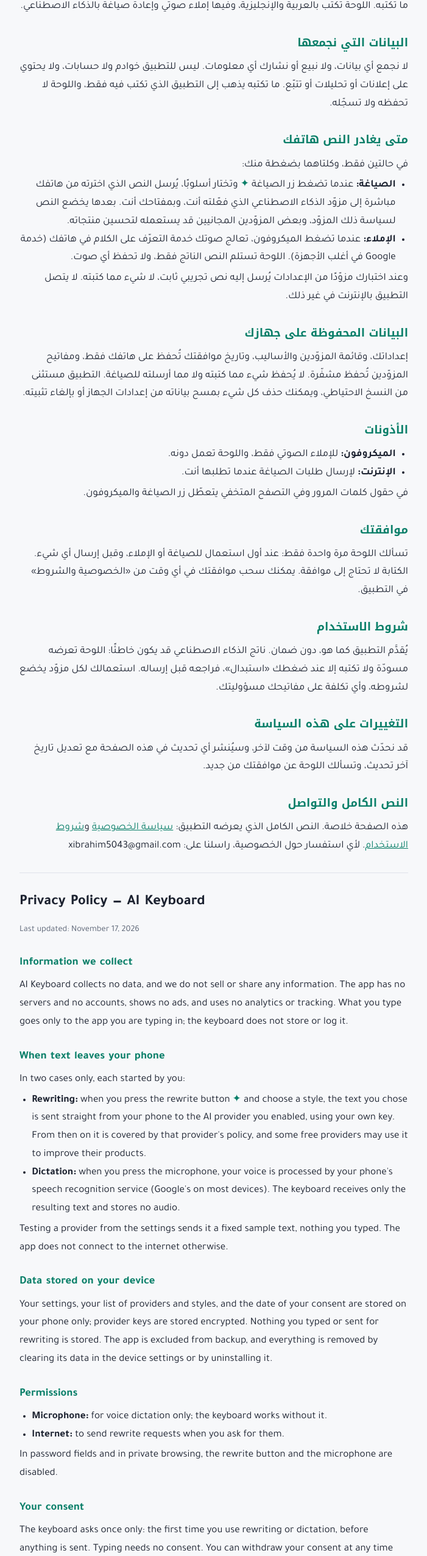
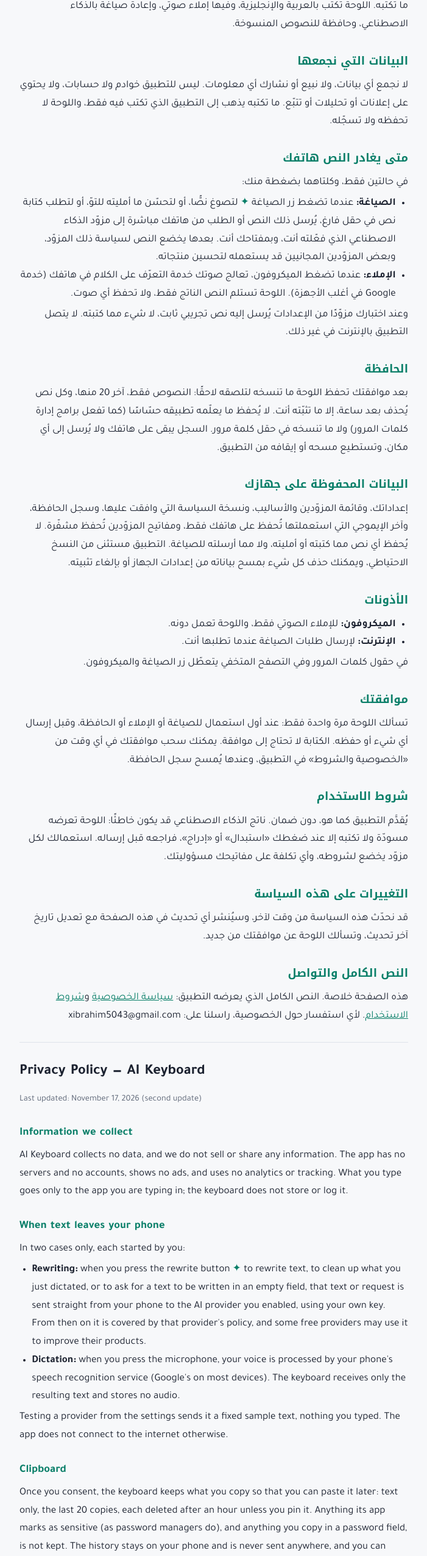
Before and after one commit to ibrahim-dx/ai_keyboard_policy, a plain HTML site: page index.html in a window 1280 px wide. Shown: the part 248-2800 px from the top of the page at 61% size, without its empty margins (289-990 px from the left). Drawn offline with Linux system fonts and the light colour scheme.

Commit message:
Describe the clipboard history, dictation clean-up and writing from a request
The app now keeps what is copied for an hour, can clean up a dictation when
it is ended with the rewrite button, writes from a request in an empty
field, and remembers the emoji used last. The four documents and the
one-page summary say so, and carry the new version, 2026-11-17 (2), which
makes the keyboard ask for consent once more.

```diff
--- a/index.html
+++ b/index.html
@@ -32,12 +32,12 @@ section{display:flex;flex-direction:column;gap:4px}
 <main dir="rtl" lang="ar">
   <header>
     <h1>سياسة الخصوصية للوحة المفاتيح الذكية «AI Keyboard»</h1>
-    <p class="meta">آخر تحديث: 17 نوفمبر 2026</p>
+    <p class="meta">آخر تحديث: 17 نوفمبر 2026 (التحديث الثاني)</p>
   </header>
 
   <section>
     <h2>مقدمة</h2>
-    <p>توضح هذه السياسة كيف تتعامل لوحة المفاتيح الذكية «AI Keyboard» على أجهزة Android مع ما تكتبه. اللوحة تكتب بالعربية والإنجليزية، وفيها إملاء صوتي وإعادة صياغة بالذكاء الاصطناعي.</p>
+    <p>توضح هذه السياسة كيف تتعامل لوحة المفاتيح الذكية «AI Keyboard» على أجهزة Android مع ما تكتبه. اللوحة تكتب بالعربية والإنجليزية، وفيها إملاء صوتي، وإعادة صياغة بالذكاء الاصطناعي، وحافظة للنصوص المنسوخة.</p>
   </section>
 
   <section>
@@ -49,15 +49,20 @@ section{display:flex;flex-direction:column;gap:4px}
     <h2>متى يغادر النص هاتفك</h2>
     <p>في حالتين فقط، وكلتاهما بضغطة منك:</p>
     <ul>
-      <li><strong>الصياغة:</strong> عندما تضغط زر الصياغة <span class="mark">✦</span> وتختار أسلوبًا، يُرسل النص الذي اخترته من هاتفك مباشرة إلى مزوّد الذكاء الاصطناعي الذي فعّلته أنت، وبمفتاحك أنت. بعدها يخضع النص لسياسة ذلك المزوّد، وبعض المزوّدين المجانيين قد يستعمله لتحسين منتجاته.</li>
+      <li><strong>الصياغة:</strong> عندما تضغط زر الصياغة <span class="mark">✦</span> لتصوغ نصًّا، أو لتحسّن ما أمليته للتوّ، أو لتطلب كتابة نص في حقل فارغ، يُرسل ذلك النص أو الطلب من هاتفك مباشرة إلى مزوّد الذكاء الاصطناعي الذي فعّلته أنت، وبمفتاحك أنت. بعدها يخضع النص لسياسة ذلك المزوّد، وبعض المزوّدين المجانيين قد يستعمله لتحسين منتجاته.</li>
       <li><strong>الإملاء:</strong> عندما تضغط الميكروفون، تعالج صوتك خدمة التعرّف على الكلام في هاتفك (خدمة Google في أغلب الأجهزة). اللوحة تستلم النص الناتج فقط، ولا تحفظ أي صوت.</li>
     </ul>
     <p>وعند اختبارك مزوّدًا من الإعدادات يُرسل إليه نص تجريبي ثابت، لا شيء مما كتبته. لا يتصل التطبيق بالإنترنت في غير ذلك.</p>
   </section>
 
   <section>
+    <h2>الحافظة</h2>
+    <p>بعد موافقتك تحفظ اللوحة ما تنسخه لتلصقه لاحقًا: النصوص فقط، آخر 20 منها، وكل نص يُحذف بعد ساعة، إلا ما تثبّته أنت. لا يُحفظ ما يعلّمه تطبيقه حسّاسًا (كما تفعل برامج إدارة كلمات المرور) ولا ما تنسخه في حقل كلمة مرور. السجل يبقى على هاتفك ولا يُرسل إلى أي مكان، وتستطيع مسحه أو إيقافه من التطبيق.</p>
+  </section>
+
+  <section>
     <h2>البيانات المحفوظة على جهازك</h2>
-    <p>إعداداتك، وقائمة المزوّدين والأساليب، وتاريخ موافقتك تُحفظ على هاتفك فقط، ومفاتيح المزوّدين تُحفظ مشفّرة. لا يُحفظ شيء مما كتبته ولا مما أرسلته للصياغة. التطبيق مستثنى من النسخ الاحتياطي، ويمكنك حذف كل شيء بمسح بياناته من إعدادات الجهاز أو بإلغاء تثبيته.</p>
+    <p>إعداداتك، وقائمة المزوّدين والأساليب، ونسخة السياسة التي وافقت عليها، وسجل الحافظة، وآخر الإيموجي التي استعملتها تُحفظ على هاتفك فقط، ومفاتيح المزوّدين تُحفظ مشفّرة. لا يُحفظ أي نص مما كتبته أو أمليته، ولا مما أرسلته للصياغة. التطبيق مستثنى من النسخ الاحتياطي، ويمكنك حذف كل شيء بمسح بياناته من إعدادات الجهاز أو بإلغاء تثبيته.</p>
   </section>
 
   <section>
@@ -71,12 +76,12 @@ section{display:flex;flex-direction:column;gap:4px}
 
   <section>
     <h2>موافقتك</h2>
-    <p>تسألك اللوحة مرة واحدة فقط: عند أول استعمال للصياغة أو الإملاء، وقبل إرسال أي شيء. الكتابة لا تحتاج إلى موافقة. يمكنك سحب موافقتك في أي وقت من «الخصوصية والشروط» في التطبيق.</p>
+    <p>تسألك اللوحة مرة واحدة فقط: عند أول استعمال للصياغة أو الإملاء أو الحافظة، وقبل إرسال أي شيء أو حفظه. الكتابة لا تحتاج إلى موافقة. يمكنك سحب موافقتك في أي وقت من «الخصوصية والشروط» في التطبيق، وعندها يُمسح سجل الحافظة.</p>
   </section>
 
   <section>
     <h2>شروط الاستخدام</h2>
-    <p>يُقدَّم التطبيق كما هو، دون ضمان. ناتج الذكاء الاصطناعي قد يكون خاطئًا: اللوحة تعرضه مسودّة ولا تكتبه إلا عند ضغطك «استبدال»، فراجعه قبل إرساله. استعمالك لكل مزوّد يخضع لشروطه، وأي تكلفة على مفاتيحك مسؤوليتك.</p>
+    <p>يُقدَّم التطبيق كما هو، دون ضمان. ناتج الذكاء الاصطناعي قد يكون خاطئًا: اللوحة تعرضه مسودّة ولا تكتبه إلا عند ضغطك «استبدال» أو «إدراج»، فراجعه قبل إرساله. استعمالك لكل مزوّد يخضع لشروطه، وأي تكلفة على مفاتيحك مسؤوليتك.</p>
   </section>
 
   <section>
@@ -91,13 +96,14 @@ section{display:flex;flex-direction:column;gap:4px}
 
   <div class="en" lang="en">
     <h1>Privacy Policy — AI Keyboard</h1>
-    <p class="meta">Last updated: November 17, 2026</p>
+    <p class="meta">Last updated: November 17, 2026 (second update)</p>
     <section><h2>Information we collect</h2><p>AI Keyboard collects no data, and we do not sell or share any information. The app has no servers and no accounts, shows no ads, and uses no analytics or tracking. What you type goes only to the app you are typing in; the keyboard does not store or log it.</p></section>
-    <section><h2>When text leaves your phone</h2><p>In two cases only, each started by you:</p><ul><li><strong>Rewriting:</strong> when you press the rewrite button <span class="mark">✦</span> and choose a style, the text you chose is sent straight from your phone to the AI provider you enabled, using your own key. From then on it is covered by that provider's policy, and some free providers may use it to improve their products.</li><li><strong>Dictation:</strong> when you press the microphone, your voice is processed by your phone's speech recognition service (Google's on most devices). The keyboard receives only the resulting text and stores no audio.</li></ul><p>Testing a provider from the settings sends it a fixed sample text, nothing you typed. The app does not connect to the internet otherwise.</p></section>
-    <section><h2>Data stored on your device</h2><p>Your settings, your list of providers and styles, and the date of your consent are stored on your phone only; provider keys are stored encrypted. Nothing you typed or sent for rewriting is stored. The app is excluded from backup, and everything is removed by clearing its data in the device settings or by uninstalling it.</p></section>
+    <section><h2>When text leaves your phone</h2><p>In two cases only, each started by you:</p><ul><li><strong>Rewriting:</strong> when you press the rewrite button <span class="mark">✦</span> to rewrite text, to clean up what you just dictated, or to ask for a text to be written in an empty field, that text or request is sent straight from your phone to the AI provider you enabled, using your own key. From then on it is covered by that provider's policy, and some free providers may use it to improve their products.</li><li><strong>Dictation:</strong> when you press the microphone, your voice is processed by your phone's speech recognition service (Google's on most devices). The keyboard receives only the resulting text and stores no audio.</li></ul><p>Testing a provider from the settings sends it a fixed sample text, nothing you typed. The app does not connect to the internet otherwise.</p></section>
+    <section><h2>Clipboard</h2><p>Once you consent, the keyboard keeps what you copy so that you can paste it later: text only, the last 20 copies, each deleted after an hour unless you pin it. Anything its app marks as sensitive (as password managers do), and anything you copy in a password field, is not kept. The history stays on your phone and is never sent anywhere, and you can clear it or switch it off in the app.</p></section>
+    <section><h2>Data stored on your device</h2><p>Your settings, your list of providers and styles, the version of the policy you accepted, the clipboard history and the emoji you used last are stored on your phone only; provider keys are stored encrypted. No text you typed or dictated, or sent for rewriting, is stored. The app is excluded from backup, and everything is removed by clearing its data in the device settings or by uninstalling it.</p></section>
     <section><h2>Permissions</h2><ul><li><strong>Microphone:</strong> for voice dictation only; the keyboard works without it.</li><li><strong>Internet:</strong> to send rewrite requests when you ask for them.</li></ul><p>In password fields and in private browsing, the rewrite button and the microphone are disabled.</p></section>
-    <section><h2>Your consent</h2><p>The keyboard asks once only: the first time you use rewriting or dictation, before anything is sent. Typing needs no consent. You can withdraw your consent at any time under "Privacy and terms" in the app.</p></section>
-    <section><h2>Terms of use</h2><p>The app is provided as is, without warranty. AI output may be wrong: the keyboard shows it as a draft and writes it only when you press "Replace", so review it before you send it. Your use of each provider is subject to its terms, and any cost on your keys is your responsibility.</p></section>
+    <section><h2>Your consent</h2><p>The keyboard asks once only: the first time you use rewriting, dictation or the clipboard, before anything is sent or kept. Typing needs no consent. You can withdraw your consent at any time under "Privacy and terms" in the app, and the clipboard history is then deleted.</p></section>
+    <section><h2>Terms of use</h2><p>The app is provided as is, without warranty. AI output may be wrong: the keyboard shows it as a draft and writes it only when you press "Replace" or "Insert", so review it before you send it. Your use of each provider is subject to its terms, and any cost on your keys is your responsibility.</p></section>
     <section><h2>Changes</h2><p>We may update this policy from time to time. Updates will be posted on this page with a new "last updated" date, and the keyboard will ask for your consent again.</p></section>
     <section><h2>Full text and contact</h2><p>This page is a summary. The full text shown by the app: <a href="https://github.com/ibrahim-dx/ai_keyboard_policy/blob/main/en/privacy.md">Privacy Policy</a> and <a href="https://github.com/ibrahim-dx/ai_keyboard_policy/blob/main/en/terms.md">Terms of Use</a>. For privacy questions, email: xibrahim5043@gmail.com</p></section>
   </div>
```
Also changed, not shown: 5 other files.
